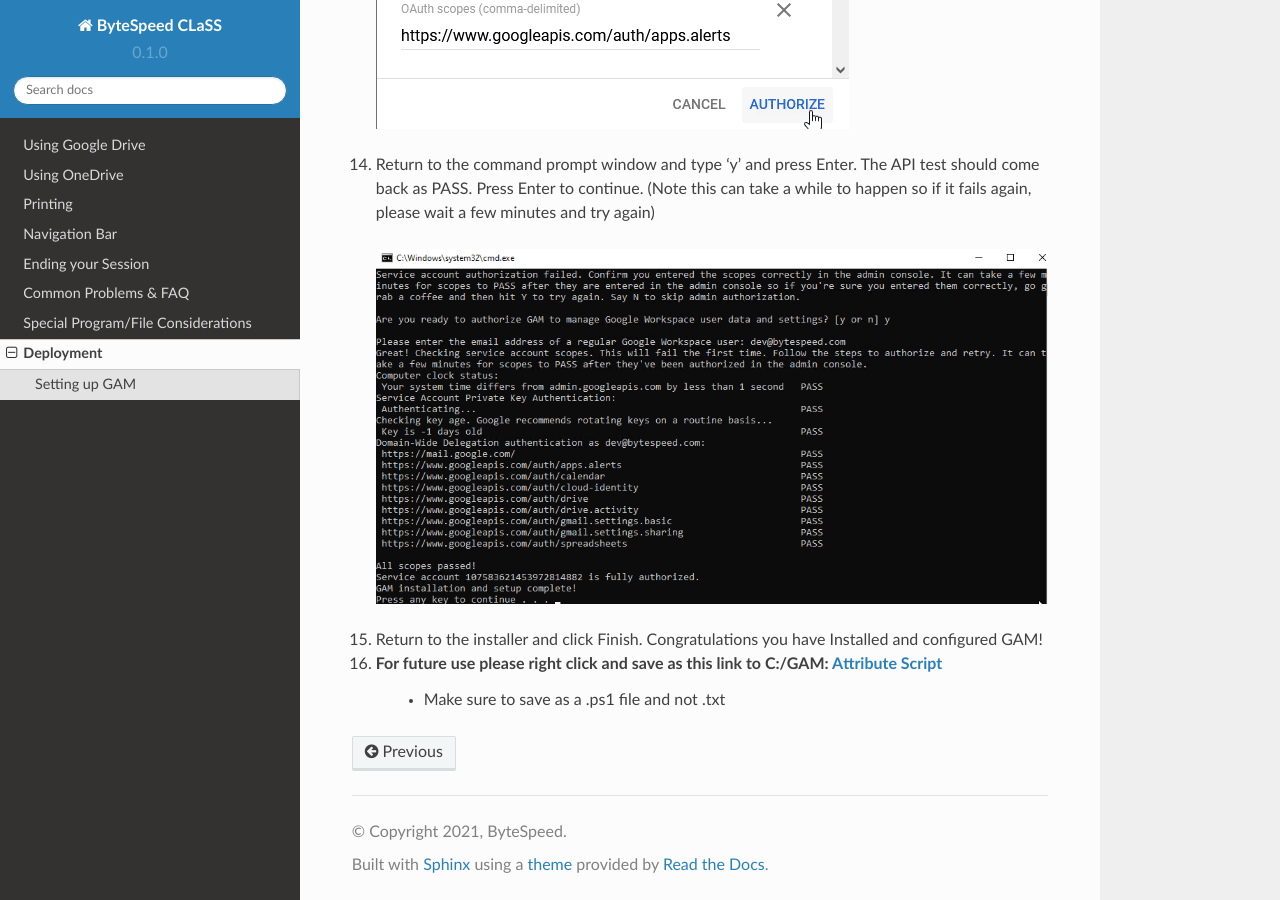
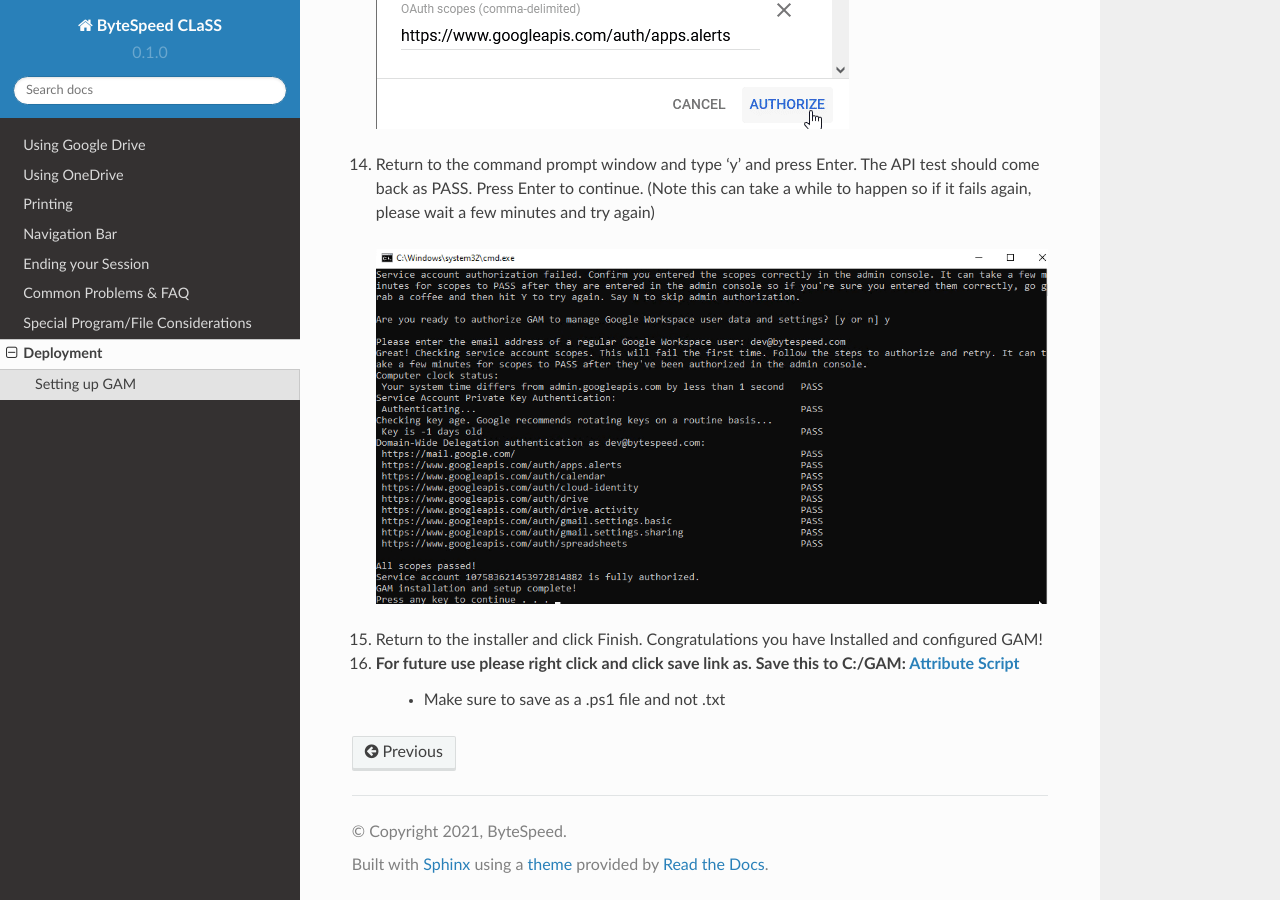
Before and after one commit to bytespeed/CLaaS-Documentation, a Sphinx documentation site: the page built from docs/deployment.rst, in a window 1280 px wide and 900 px high, scrolled down 3066 px. Built offline with Sphinx 7.4.7 and the Read the Docs theme 2.0.0, drawn with Linux system fonts in a browser that asks for light colours.

Commit message:
Update deployment.rst

```diff
--- a/docs/deployment.rst
+++ b/docs/deployment.rst
@@ -56,5 +56,5 @@ Setting up GAM is the easiest way to deploy the AppStream custom Attribute if yo
 
 15. Return to the installer and click Finish. Congratulations you have Installed and configured GAM!
 
-16. For future use please right click and save as this link to C:/GAM: `Attribute Script <https://raw.githubusercontent.com/bytespeed/gsuite-custom-attribute-deployment/main/gam-attribute-update.ps1>`_
+16. For future use please right click and click save link as. Save this to C:/GAM: `Attribute Script <https://raw.githubusercontent.com/bytespeed/gsuite-custom-attribute-deployment/main/gam-attribute-update.ps1>`_
 	* Make sure to save as a .ps1 file and not .txt
```
